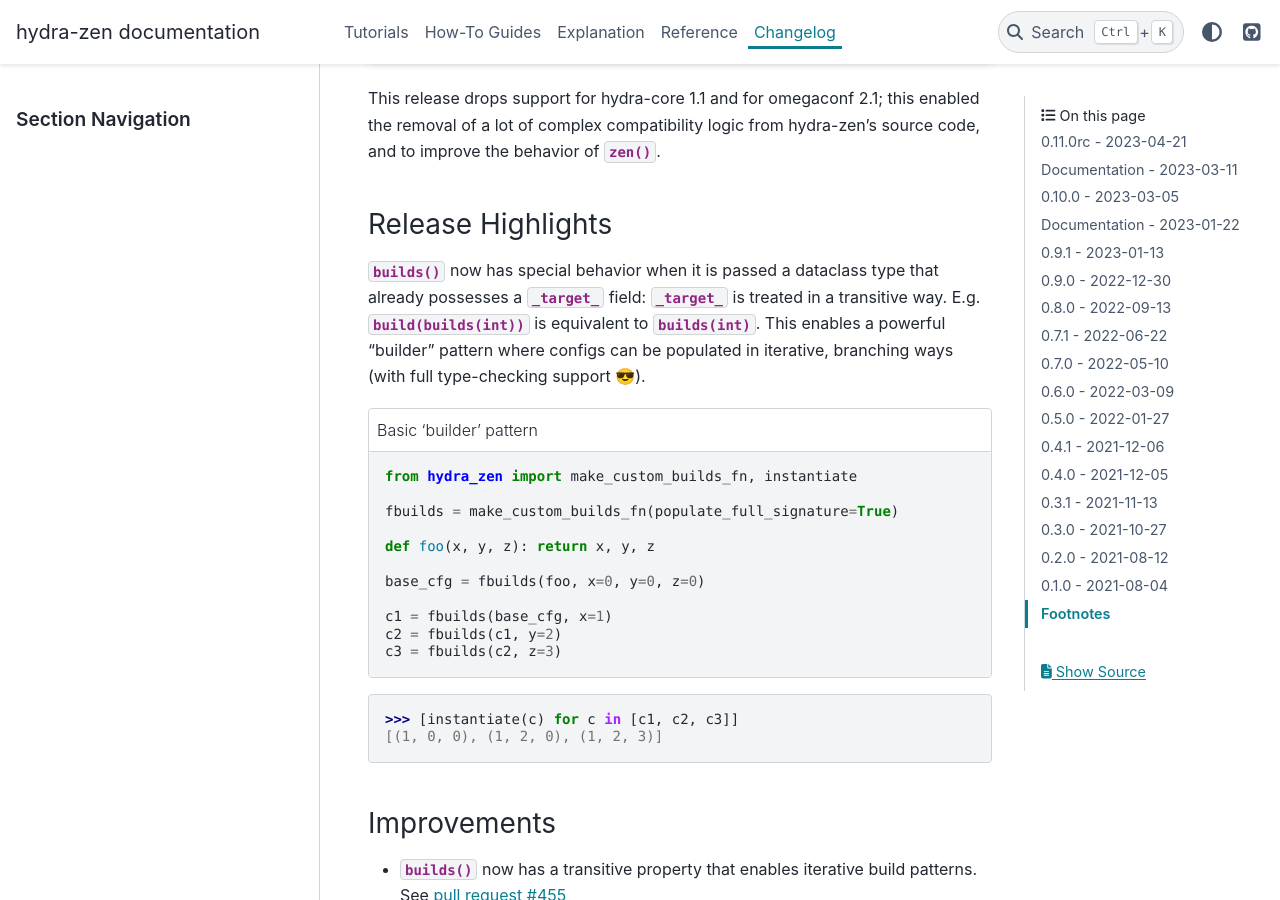
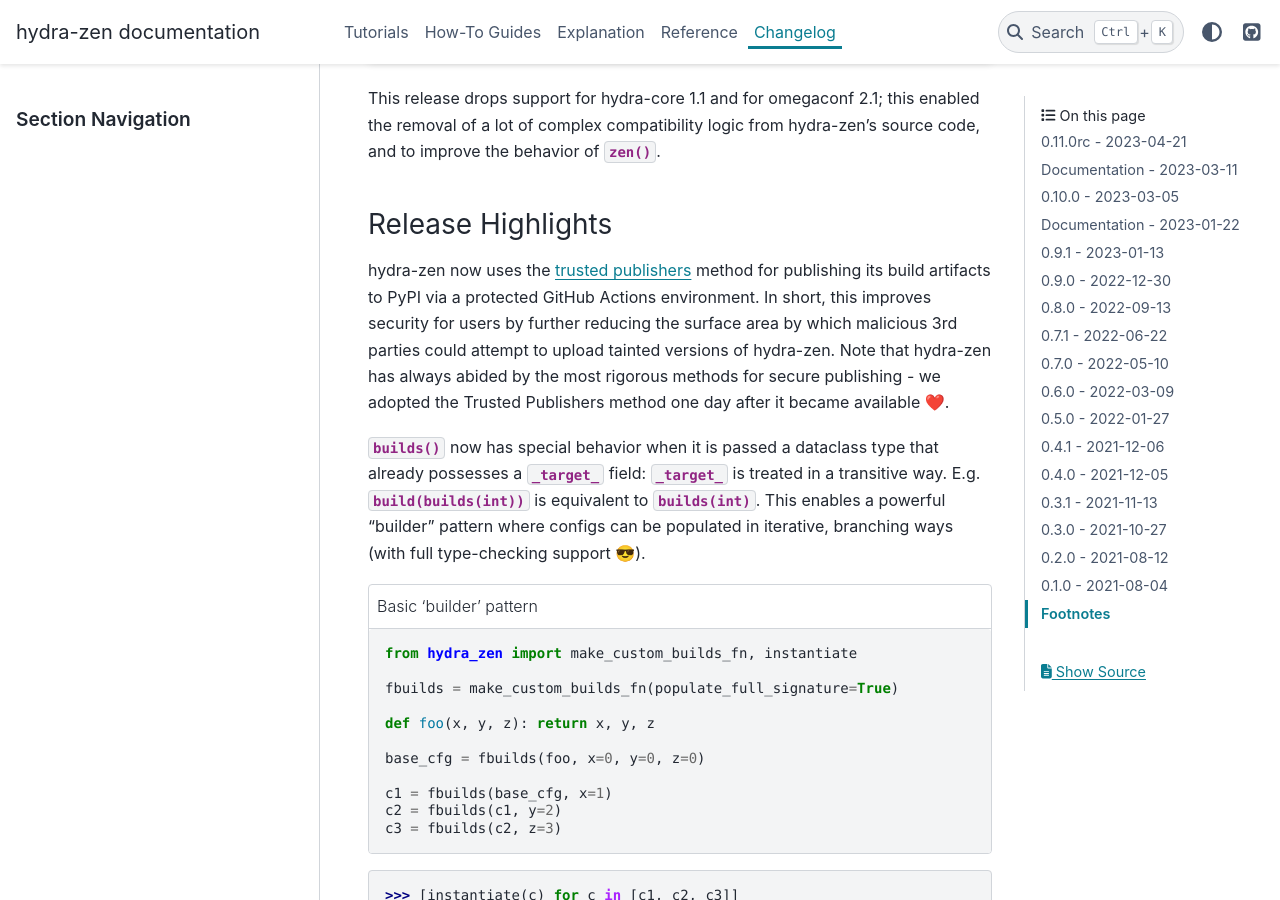
Before and after one commit to mit-ll-responsible-ai/hydra-zen, a Sphinx documentation site: the page built from docs/source/changes.rst, in a window 1280 px wide and 900 px high, scrolled down 419 px. Built offline with Sphinx 7.4.7 and the PyData theme 0.15.4, drawn with Linux system fonts in a browser that asks for light colours; the version number could not be read and is left out.

Commit message:
Update changes.rst

```diff
--- a/docs/source/changes.rst
+++ b/docs/source/changes.rst
@@ -23,6 +23,8 @@
 
 Release Highlights
 ------------------
+hydra-zen now uses the `trusted publishers <https://blog.pypi.org/posts/2023-04-20-introducing-trusted-publishers/>`_ method for publishing its build artifacts to PyPI via a protected GitHub Actions environment. In short, this improves security for users by further reducing the surface area by which malicious 3rd parties could attempt to upload tainted versions of hydra-zen. Note that hydra-zen has always abided by the most rigorous methods for secure publishing - we adopted the Trusted Publishers method one day after it became available ❤️.
+
 :func:`~hydra_zen.builds` now has special behavior when it is passed a dataclass type that already possesses a `_target_` field: `_target_` is treated in a transitive way. E.g. `build(builds(int))` is equivalent to `builds(int)`. This enables a powerful "builder" pattern where configs can be populated in iterative, branching ways (with full type-checking support 😎).
 
 .. code-block:: python
```
